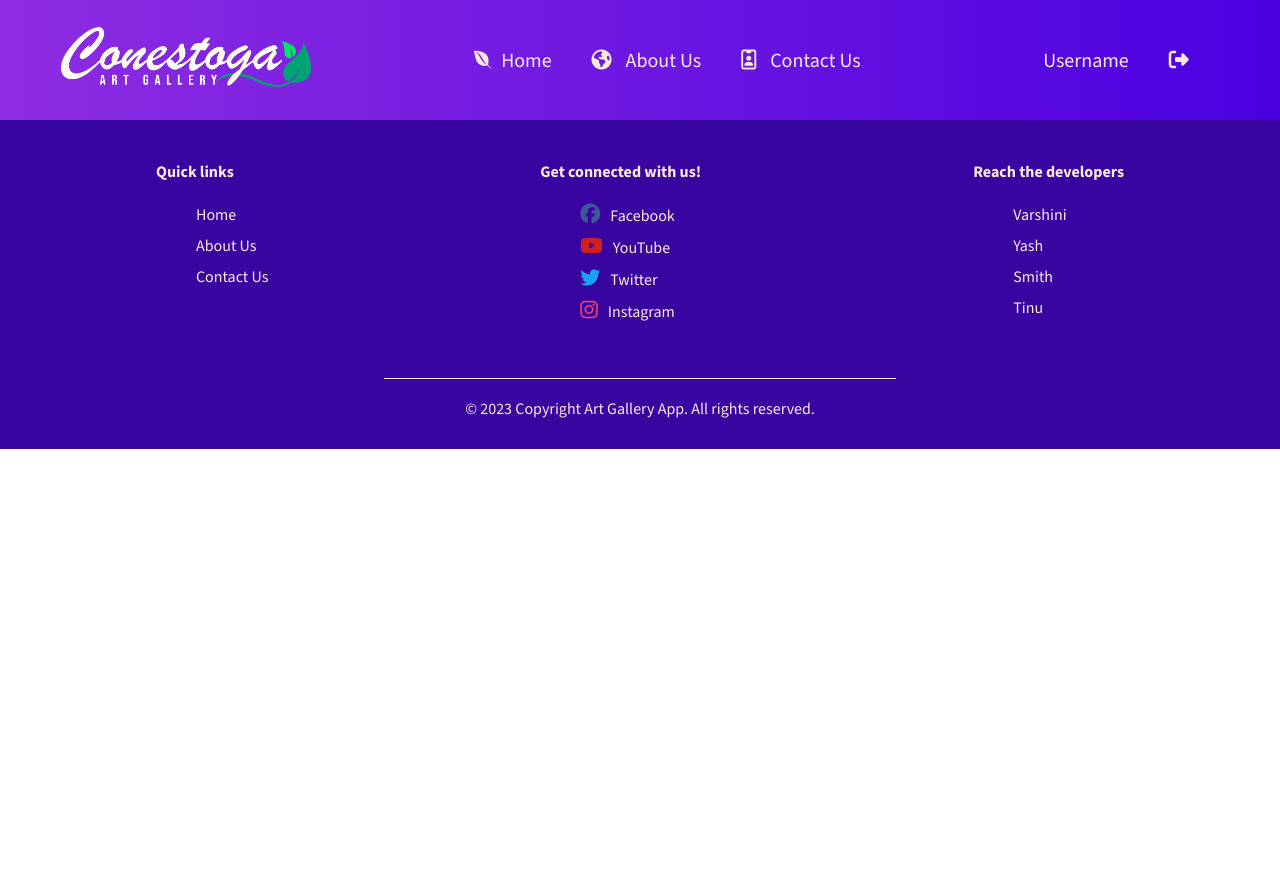
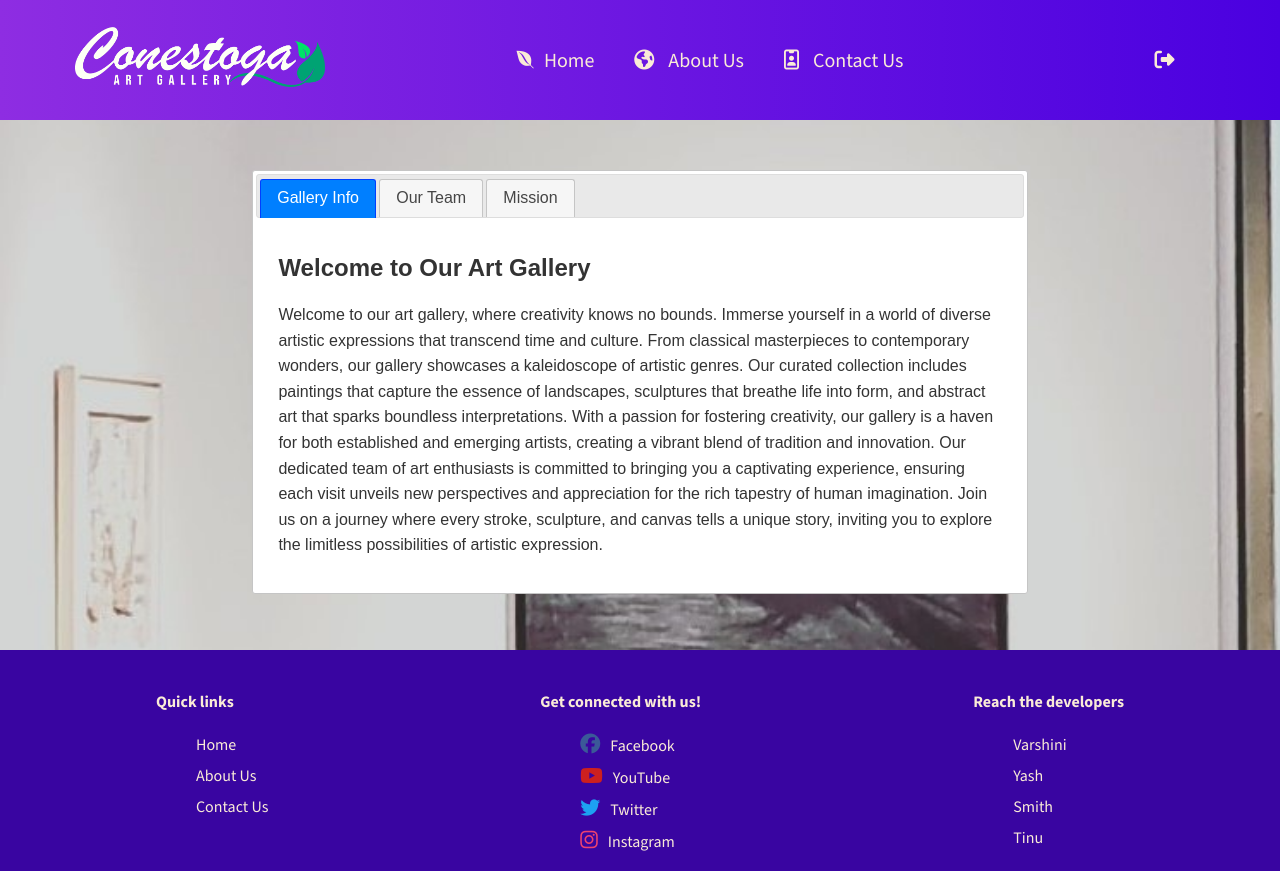
Before and after one commit to tinujosk/artgallery, a plain HTML site: page about.html in a window 1280 px wide. Shown: the top 871 px of the page. Before the commit the page ends 800 px from the top, so only its background shows below. Drawn offline with nearby package versions, Linux system fonts and the light colour scheme.

Commit message:
Added about us page

```diff
--- a/about.html
+++ b/about.html
@@ -5,6 +5,10 @@
     <meta http-equiv="X-UA-Compatible" content="IE=edge" />
     <meta name="viewport" content="width=device-width, initial-scale=1.0" />
     <title>Art Gallery</title>
+    <link
+      rel="stylesheet"
+      href="https://code.jquery.com/ui/1.12.1/themes/base/jquery-ui.css"
+    />
     <link rel="stylesheet" href="./css/common.css" />
     <link rel="stylesheet" href="./css/about.css" />
     <link rel="preconnect" href="https://fonts.googleapis.com" />
@@ -43,7 +47,7 @@
       </nav>
       <div id="user-profile">
         <ul>
-          <li>Username</li>
+          <li id="username"></li>
           <li>
             <a href="./index.html">
               <i
@@ -56,7 +60,59 @@
       </div>
     </header>
     <main>
-      <section id="hero"></section>
+      <div id="tabs">
+        <ul>
+          <li><a href="#gallery-info">Gallery Info</a></li>
+          <li><a href="#team">Our Team</a></li>
+          <li><a href="#mission">Mission</a></li>
+        </ul>
+        <div id="gallery-info">
+          <h2>Welcome to Our Art Gallery</h2>
+          <p>
+            Welcome to our art gallery, where creativity knows no bounds.
+            Immerse yourself in a world of diverse artistic expressions that
+            transcend time and culture. From classical masterpieces to
+            contemporary wonders, our gallery showcases a kaleidoscope of
+            artistic genres. Our curated collection includes paintings that
+            capture the essence of landscapes, sculptures that breathe life into
+            form, and abstract art that sparks boundless interpretations. With a
+            passion for fostering creativity, our gallery is a haven for both
+            established and emerging artists, creating a vibrant blend of
+            tradition and innovation. Our dedicated team of art enthusiasts is
+            committed to bringing you a captivating experience, ensuring each
+            visit unveils new perspectives and appreciation for the rich
+            tapestry of human imagination. Join us on a journey where every
+            stroke, sculpture, and canvas tells a unique story, inviting you to
+            explore the limitless possibilities of artistic expression.
+          </p>
+        </div>
+        <div id="team">
+          <h2>Our Team</h2>
+          <p>
+            Our gallery is nurtured by a team of passionate and talented
+            individuals dedicated to the art world. With diverse expertise in
+            curation, management, and a shared love for creativity, our team
+            meticulously selects and presents artworks that inspire and
+            captivate. United by a common vision, we strive to create a dynamic
+            space that celebrates the uniqueness of every artist, fostering a
+            vibrant community of art enthusiasts. Join us in discovering the
+            stories and skills that drive the heartbeat of our gallery.
+          </p>
+        </div>
+        <div id="mission">
+          <h2>Our Mission</h2>
+          <p>
+            Our mission is to be a catalyst for inspiration, fostering a
+            cultural environment that transcends boundaries. Through
+            exhibitions, workshops, and educational initiatives, we aim to
+            illuminate the diverse tapestry of artistic expression. With a
+            commitment to accessibility and inclusivity, we seek to cultivate a
+            community where everyone can discover, learn, and embrace the
+            enriching power of art. Join us on a journey of exploration, where
+            creativity knows no limits.
+          </p>
+        </div>
+      </div>
     </main>
     <footer>
       <div id="footer-content">
@@ -106,5 +162,8 @@
         &copy; 2023 Copyright Art Gallery App. All rights reserved.
       </div>
     </footer>
+    <script src="https://ajax.googleapis.com/ajax/libs/jquery/3.5.1/jquery.min.js"></script>
+    <script src="https://code.jquery.com/ui/1.12.1/jquery-ui.js"></script>
+    <script src="./js/about.js"></script>
   </body>
 </html>
--- a/css/about.css
+++ b/css/about.css
@@ -0,0 +1,19 @@
+body {
+  margin: 0;
+  padding: 0;
+  background: url("../images/bgimg2.jpg");
+  background-size: cover;
+}
+
+main {
+  height: 60vh;
+}
+
+#tabs {
+  width: 60%;
+  margin: 50px auto;
+}
+
+#tabs p {
+  line-height: 1.6;
+}
--- /dev/null
+++ b/js/about.js
@@ -0,0 +1,9 @@
+// Init tabs
+$(function () {
+  $("#tabs").tabs();
+});
+
+// Fetches the user details from the local storage and displays in the header
+var loggedInUser = localStorage.getItem("loggedInUser");
+var usernameElement = document.getElementById("username");
+usernameElement.textContent = loggedInUser;
--- a/js/contact.js
+++ b/js/contact.js
@@ -21,3 +21,8 @@ $(document).ready(function () {
     }
   });
 });
+
+// Fetches the user details from the local storage and displays in the header
+var loggedInUser = localStorage.getItem("loggedInUser");
+var usernameElement = document.getElementById("username");
+usernameElement.textContent = loggedInUser;
```
Also changed, not shown: contact.html (+1 -1 lines), images/bgimg2.jpg (added).
